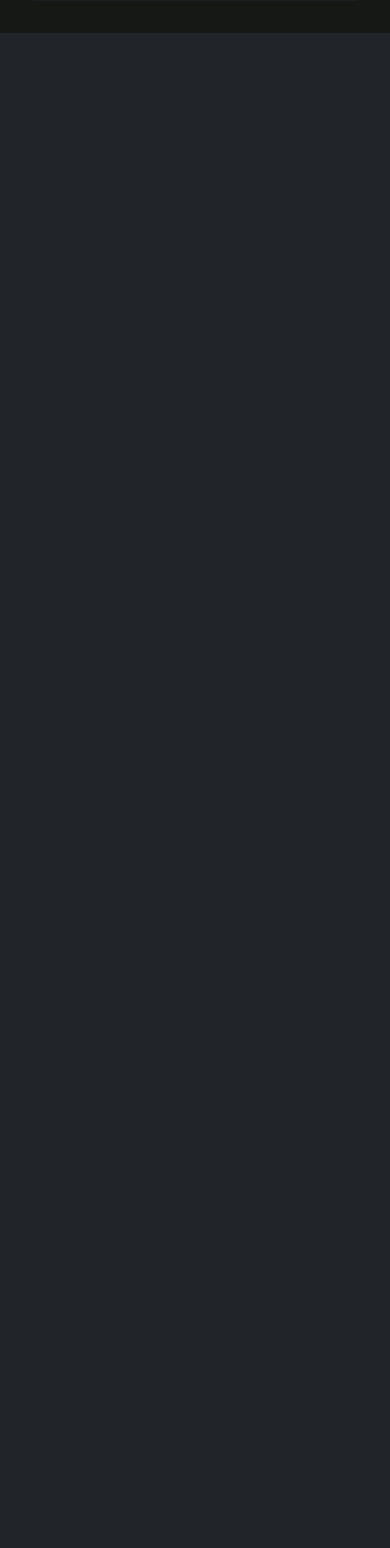
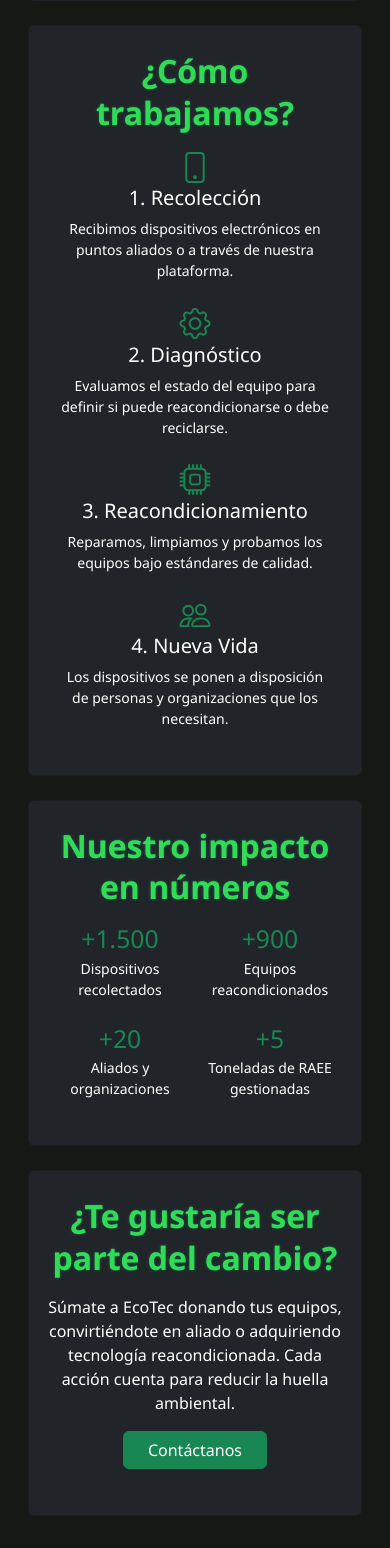
Before and after one commit to yofant/EcoTech, a PHP site: page /html/nosotros.html in a window 390 px wide. Shown: the part 2393-3941 px from the top of the page. Before the commit the page ends 2426 px from the top, so only its background shows below. Run offline with PHP 8.4, Linux system fonts and the light colour scheme.

Commit message:
Adicion de apartados en Nosotros

```diff
--- a/css/nosotros.css
+++ b/css/nosotros.css
@@ -30,7 +30,7 @@ body {
 
 /* Tarjeta inferior: mismo ancho que las dos de arriba juntas (toda la fila) */
 .nosotros-card--wide {
-    max-width: 780px;
+    max-width: 965px;
     width: 100%;
     margin-left: auto;
     margin-right: auto;
--- a/html/nosotros.html
+++ b/html/nosotros.html
@@ -129,10 +129,85 @@
                     </div>
                 </div>
             </div>
+
+            <div class="col-12">
+                <div class="card bg-dark nosotros-card nosotros-card--wide h-100">
+                    <div class="card-body text-white nosotros-card--wide-body">
+                        <h3 class="card-title py-2 logo text-center">¿Cómo trabajamos?</h3>
+                        <div class="row g-4 text-center">
+                            <div class="col-12 col-md-3">
+                                <i class="bi bi-phone text-success display-5 mb-2"></i>
+                                <h5>1. Recolección</h5>
+                                <p class="small mb-0">Recibimos dispositivos electrónicos en puntos aliados o a través
+                                    de nuestra plataforma.</p>
+                            </div>
+                            <div class="col-12 col-md-3">
+                                <i class="bi bi-gear text-success display-5 mb-2"></i>
+                                <h5>2. Diagnóstico</h5>
+                                <p class="small mb-0">Evaluamos el estado del equipo para definir si puede
+                                    reacondicionarse o debe reciclarse.</p>
+                            </div>
+                            <div class="col-12 col-md-3">
+                                <i class="bi bi-cpu text-success display-5 mb-2"></i>
+                                <h5>3. Reacondicionamiento</h5>
+                                <p class="small mb-0">Reparamos, limpiamos y probamos los equipos bajo estándares de
+                                    calidad.</p>
+                            </div>
+                            <div class="col-12 col-md-3">
+                                <i class="bi bi-people text-success display-5 mb-2"></i>
+                                <h5>4. Nueva Vida</h5>
+                                <p class="small mb-0">Los dispositivos se ponen a disposición de personas y
+                                    organizaciones que los necesitan.</p>
+                            </div>
+                        </div>
+                    </div>
+                </div>
+            </div>
+
+            <div class="col-12">
+                <div class="card bg-dark nosotros-card nosotros-card--wide h-100">
+                    <div class="card-body text-white nosotros-card--wide-body">
+                        <h3 class="card-title py-2 logo text-center">Nuestro impacto en números</h3>
+                        <div class="row g-4 text-center">
+                            <div class="col-6 col-md-3">
+                                <h2 class="text-success mb-1">+1.500</h2>
+                                <p class="small mb-0">Dispositivos recolectados</p>
+                            </div>
+                            <div class="col-6 col-md-3">
+                                <h2 class="text-success mb-1">+900</h2>
+                                <p class="small mb-0">Equipos reacondicionados</p>
+                            </div>
+                            <div class="col-6 col-md-3">
+                                <h2 class="text-success mb-1">+20</h2>
+                                <p class="small mb-0">Aliados y organizaciones</p>
+                            </div>
+                            <div class="col-6 col-md-3">
+                                <h2 class="text-success mb-1">+5</h2>
+                                <p class="small mb-0">Toneladas de RAEE gestionadas</p>
+                            </div>
+                        </div>
+                    </div>
+                </div>
+            </div>
+
+            <div class="col-12">
+                <div class="card bg-dark nosotros-card nosotros-card--wide h-100">
+                    <div class="card-body text-white text-center">
+                        <h3 class="card-title py-2 logo">¿Te gustaría ser parte del cambio?</h3>
+                        <p class="card-text mb-3">
+                            Súmate a EcoTec donando tus equipos, convirtiéndote en aliado o adquiriendo tecnología
+                            reacondicionada. Cada acción cuenta para reducir la huella ambiental.
+                        </p>
+                        <a href="contacto.html" class="btn btn-success px-4">Contáctanos</a>
+                    </div>
+                </div>
+            </div>
         </div>
     </main>
 
-
+    <script src="https://cdn.jsdelivr.net/npm/bootstrap@5.3.8/dist/js/bootstrap.bundle.min.js"
+        integrity="sha384-FKyoEForCGlyvwx9Hj09JcYn3nv7wiPVlz7YYwJrWVcXK/BmnVDxM+D2scQbITxI"
+        crossorigin="anonymous"></script>
 
 </body>
 
```
